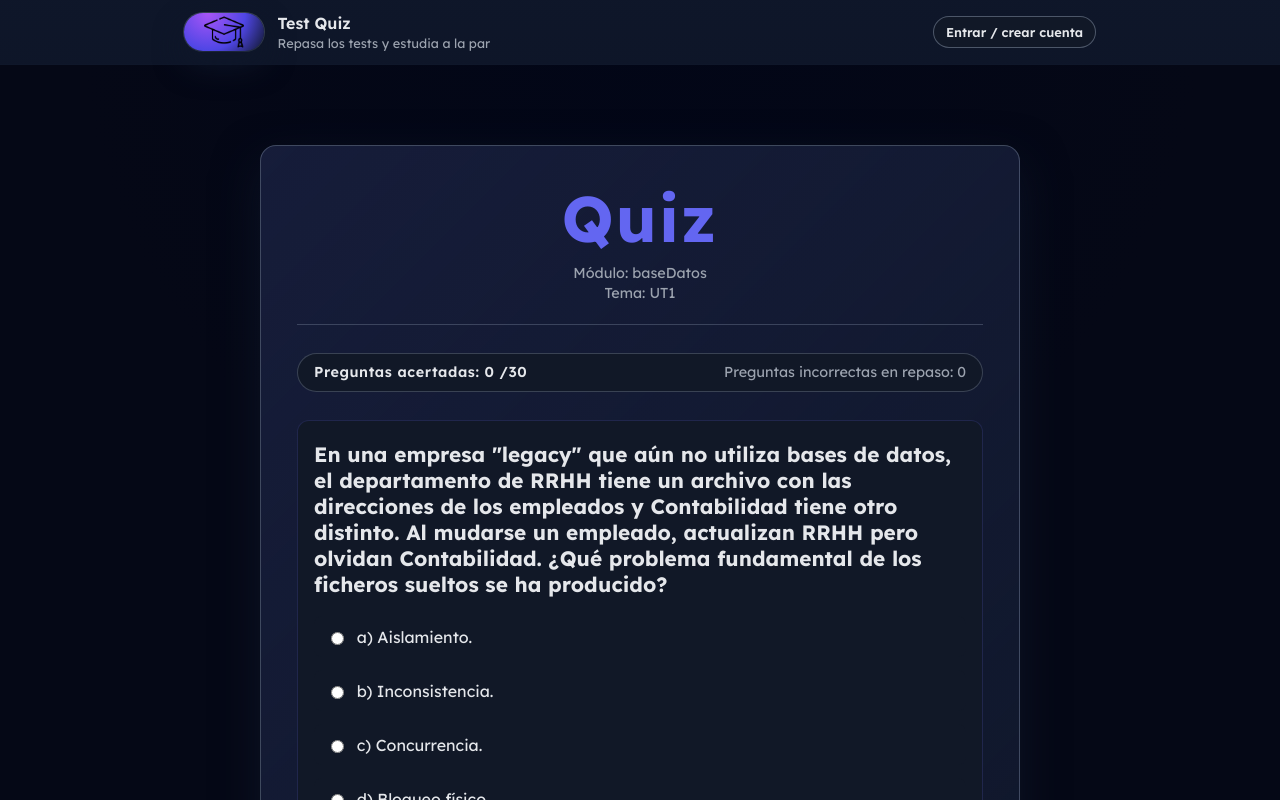
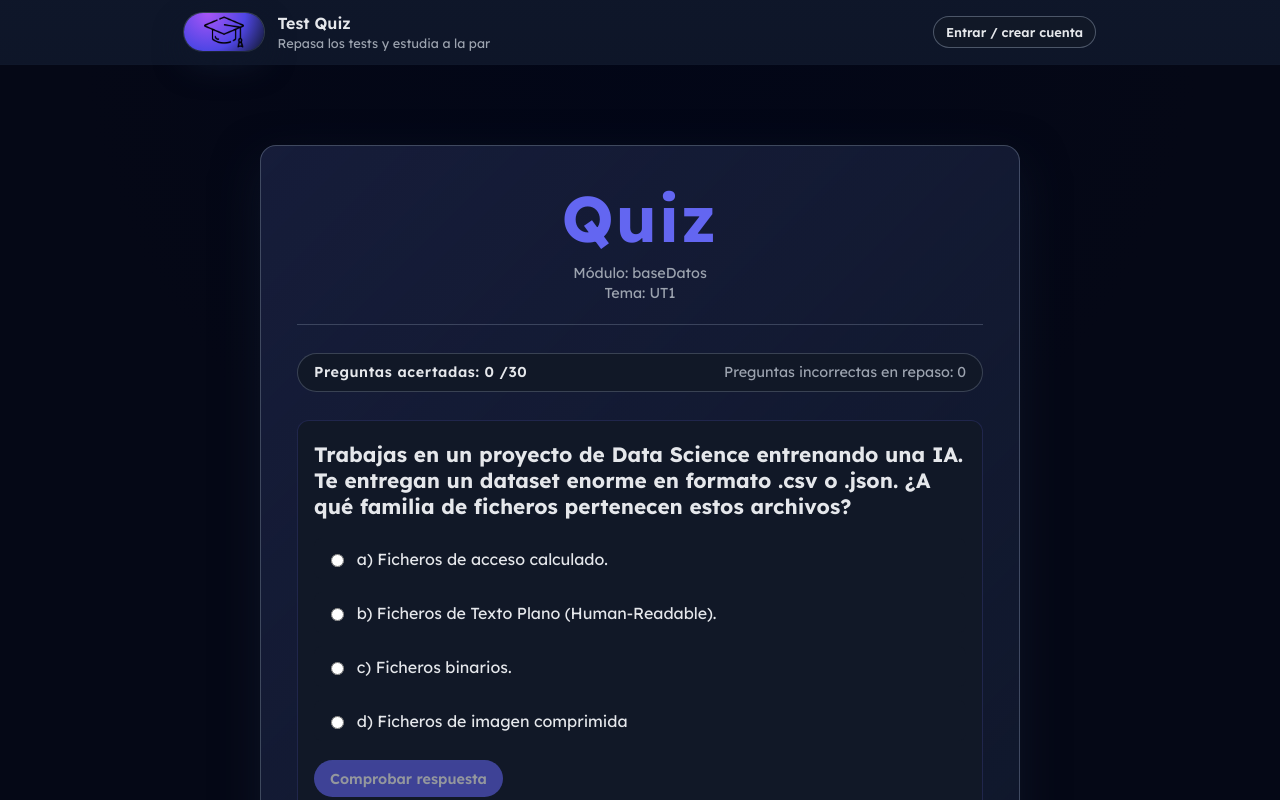
Before and after one commit to Ematius/Quiz-Daw, a React (Vite) app: page /modulo/baseDatos/UT1 in a window 1280 px wide. Shown: the top 800 px of the page. Built offline with nearby package versions, Linux system fonts and the light colour scheme.

Commit message:
Refactor Quiz component to shuffle question indexes on initialization. Update useEffect dependencies to include preparedQuestions for improved state management.

```diff
--- a/src/pages/Quiz.jsx
+++ b/src/pages/Quiz.jsx
@@ -99,9 +99,10 @@ export function Quiz()
 
   useEffect(() => {
     setCurrentIndex(0);
-    setRoundQuestionIndexes(
-      Array.isArray(preparedQuestions) ? preparedQuestions.map((_, idx) => idx) : []
-    );
+    const initialIndexes = Array.isArray(preparedQuestions)
+      ? preparedQuestions.map((_, idx) => idx)
+      : [];
+    setRoundQuestionIndexes(shuffleArray(initialIndexes));
     setPendingQuestionIndexes([]);
     setSolvedQuestionIndexes([]);
     setQuizFinished(false);
@@ -109,7 +110,7 @@ export function Quiz()
     setFeedback(null);
     setHasAnsweredCurrent(false);
     completionRecordedRef.current = false;
-  }, [moduloId, topicId]);
+  }, [moduloId, topicId, preparedQuestions]);
 
 
   const roundLength = roundQuestionIndexes.length;
```
